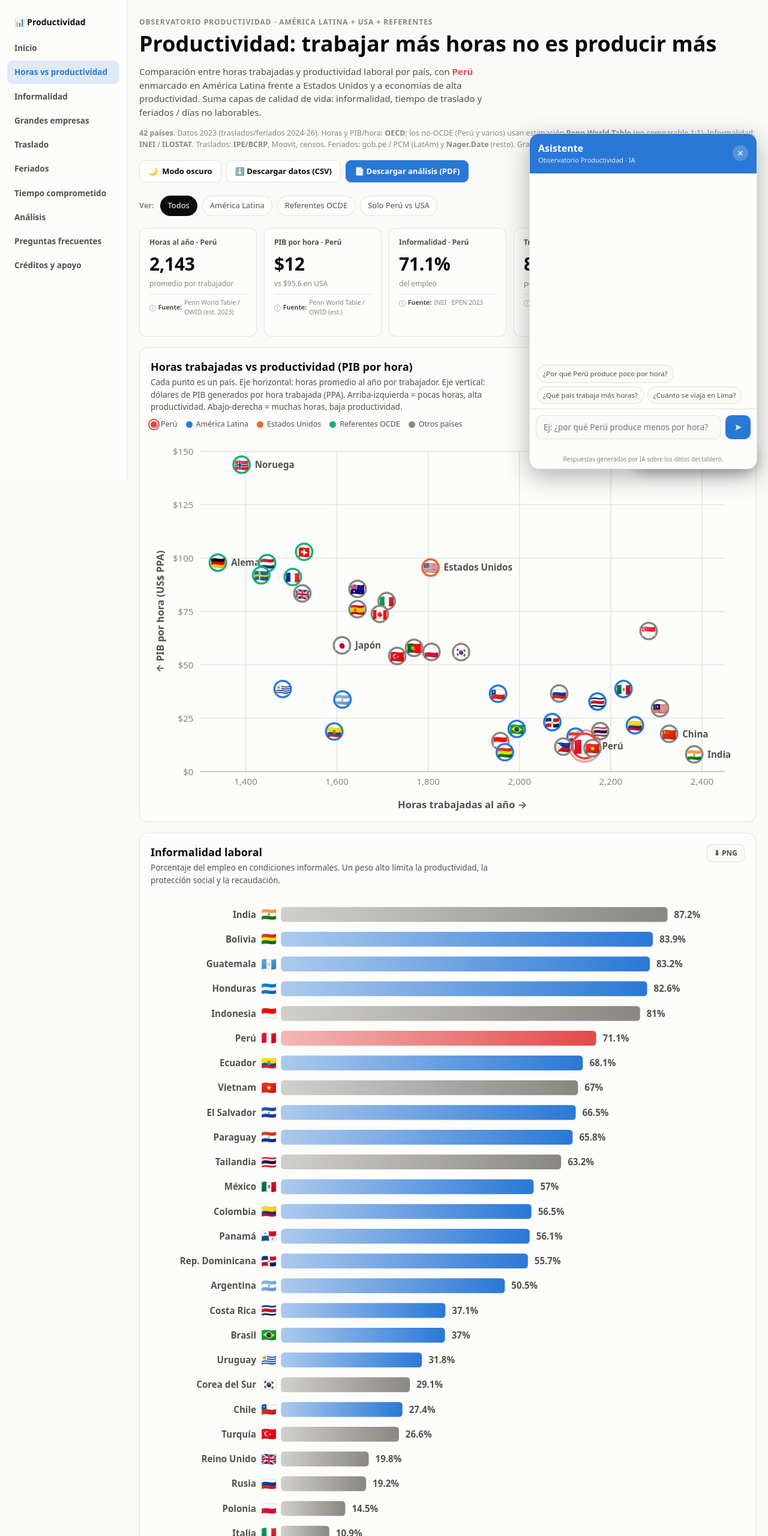
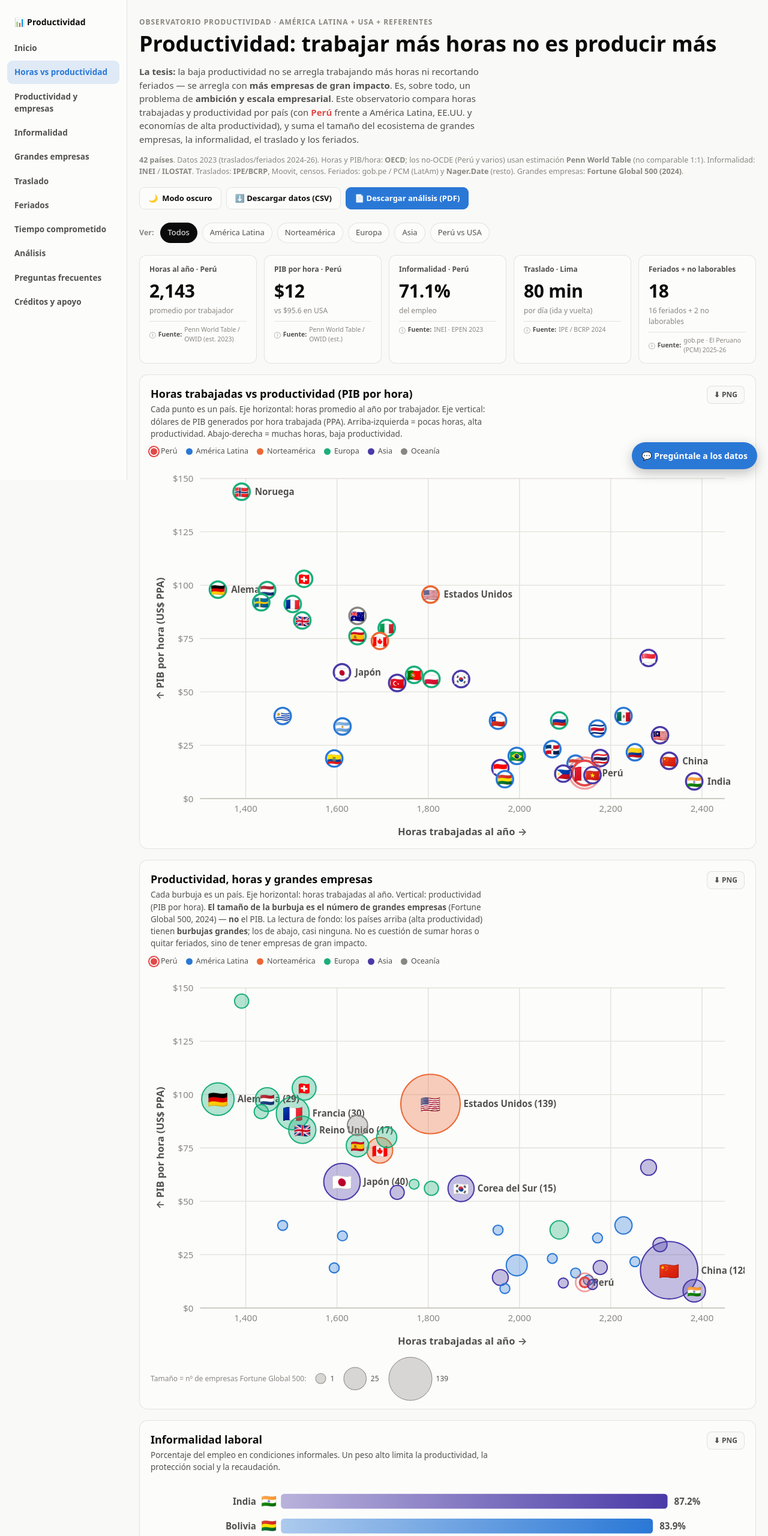
Before and after one commit to unimauro/productividad, a plain HTML site: page index.html in a window 1280 px wide. Shown: the top 2560 px of the page at 60% size. Drawn offline with Linux system fonts and the light colour scheme.

Commit message:
Fix chatbot X (hidden vs id-specificity); cards full-width; filtros por región (Norteamérica/Europa/Asia); gráfico de burbujas (productividad×horas×grandes empresas); framing ambición empresarial arriba; quita @handle de Alfredo

```diff
--- a/index.html
+++ b/index.html
@@ -54,7 +54,7 @@
     --ink:#0b0b0b; --ink2:#52514e; --muted:#898781;
     --grid:#e1e0d9; --axis:#c3c2b7; --border:rgba(11,11,11,0.10);
     /* categorical: latam / usa / referentes */
-    --latam:#2a78d6; --usa:#eb6834; --ref:#1baf7a;
+    --latam:#2a78d6; --usa:#eb6834; --ref:#1baf7a; --asia:#4a3aa7;
     --peru:#e34948;          /* emphasis */
     --good:#0ca30c; --warn:#eda100; --crit:#d03b3b;
     --seq0:#cde2fb; --seq1:#86b6ef; --seq2:#3987e5; --seq3:#1c5cab;
@@ -66,7 +66,7 @@
       --plane:#0d0d0d; --surface:#1a1a19;
       --ink:#ffffff; --ink2:#c3c2b7; --muted:#898781;
       --grid:#2c2c2a; --axis:#383835; --border:rgba(255,255,255,0.10);
-      --latam:#3987e5; --usa:#d95926; --ref:#199e70; --peru:#e66767;
+      --latam:#3987e5; --usa:#d95926; --ref:#199e70; --asia:#9085e9; --peru:#e66767;
       --seq0:#184f95; --seq1:#3987e5; --seq2:#86b6ef; --seq3:#cde2fb;
     }
   }
@@ -152,7 +152,7 @@
   .acc-card.open .acc-b{grid-template-rows:1fr}
   .acc-b>div{overflow:hidden;min-height:0}
   .acc-in{padding:0 16px 16px;font-size:13.5px;color:var(--ink2);line-height:1.55}
-  .acc-in p{margin:0 0 8px;max-width:80ch} .acc-in p:last-child{margin-bottom:0}
+  .acc-in p{margin:0 0 8px} .acc-in p:last-child{margin-bottom:0}
   .acc-in ul{margin:6px 0;padding-left:18px} .acc-in li{margin:3px 0}
   .acc-in b{color:var(--ink2);font-weight:700}
   @media print{.acc-b{grid-template-rows:1fr !important}.acc-h .acc-x{display:none}}
@@ -230,6 +230,10 @@
   .hl{color:var(--peru);font-weight:700}
   .badge-col{font-size:11px;font-weight:700;color:#fff;background:var(--latam);padding:3px 9px;
     border-radius:999px;vertical-align:middle;margin-left:8px;white-space:nowrap}
+  .bub-size{display:flex;flex-wrap:wrap;align-items:center;gap:14px;margin-top:8px;font-size:12px;color:var(--ink2)}
+  .bub-size .bs-lbl{color:var(--muted)}
+  .bub-size .bs-it{display:inline-flex;align-items:center;gap:5px}
+  .bub-size svg{overflow:visible}
   /* Chatbot */
   #bot-fab{position:fixed;right:18px;bottom:18px;z-index:40;border:none;cursor:pointer;
     background:var(--latam);color:#fff;font:inherit;font-size:14px;font-weight:600;
@@ -237,6 +241,7 @@
   #bot-panel{position:fixed;right:18px;bottom:18px;z-index:41;width:min(380px,calc(100vw - 24px));
     height:min(560px,calc(100vh - 40px));display:flex;flex-direction:column;background:var(--surface);
     border:1px solid var(--border);border-radius:16px;overflow:hidden;box-shadow:0 12px 40px rgba(0,0,0,.3)}
+  #bot-panel[hidden]{display:none}
   .bot-head{display:flex;justify-content:space-between;align-items:center;padding:12px 14px;
     border-bottom:1px solid var(--border);background:var(--latam);color:#fff}
   .bot-head .bot-sub{display:block;font-size:11px;opacity:.85;font-weight:400}
@@ -287,6 +292,7 @@
   <div class="nav-brand">📊 Productividad</div>
   <a href="#top">Inicio</a>
   <a href="#g-productividad">Horas vs productividad</a>
+  <a href="#g-burbujas">Productividad y empresas</a>
   <a href="#g-informalidad">Informalidad</a>
   <a href="#g-empresas">Grandes empresas</a>
   <a href="#g-traslado">Traslado</a>
@@ -301,10 +307,11 @@
   <header class="top">
     <div class="kicker">Observatorio Productividad · América Latina + USA + referentes</div>
     <h1>Productividad: trabajar más horas no es producir más</h1>
-    <p class="lede">Comparación entre horas trabajadas y productividad laboral por país, con
-      <span class="hl">Perú</span> enmarcado en América Latina frente a Estados Unidos y a economías
-      de alta productividad. Suma capas de calidad de vida: informalidad, tiempo de traslado y
-      feriados / días no laborables.</p>
+    <p class="lede"><b>La tesis:</b> la baja productividad no se arregla trabajando más horas ni recortando
+      feriados — se arregla con <b>más empresas de gran impacto</b>. Es, sobre todo, un problema de
+      <b>ambición y escala empresarial</b>. Este observatorio compara horas trabajadas y productividad por
+      país (con <span class="hl">Perú</span> frente a América Latina, EE.UU. y economías de alta productividad),
+      y suma el tamaño del ecosistema de grandes empresas, la informalidad, el traslado y los feriados.</p>
     <p class="src-note" id="src-note"><b>42 países</b>. Datos 2023 (traslados/feriados 2024-26). Horas y PIB/hora:
       <b>OECD</b>; los no-OCDE (Perú y varios) usan estimación <b>Penn World Table</b> (no comparable 1:1).
       Informalidad: <b>INEI</b> / <b>ILOSTAT</b>. Traslados: <b>IPE/BCRP</b>, Moovit, censos. Feriados: gob.pe / PCM
@@ -320,8 +327,10 @@
     <span class="lbl">Ver:</span>
     <button class="chip" data-f="all" aria-pressed="true">Todos</button>
     <button class="chip" data-f="latam" aria-pressed="false">América Latina</button>
-    <button class="chip" data-f="ref" aria-pressed="false">Referentes OCDE</button>
-    <button class="chip" data-f="peru" aria-pressed="false">Solo Perú vs USA</button>
+    <button class="chip" data-f="norteamerica" aria-pressed="false">Norteamérica</button>
+    <button class="chip" data-f="europa" aria-pressed="false">Europa</button>
+    <button class="chip" data-f="asia" aria-pressed="false">Asia</button>
+    <button class="chip" data-f="peruusa" aria-pressed="false">Perú vs USA</button>
   </div>
 
   <div class="cards" id="cards"></div>
@@ -334,6 +343,19 @@
       alta productividad. Abajo-derecha = muchas horas, baja productividad.</p>
     <div class="legend" id="legend-scatter"></div>
     <div class="chartbox"><div class="tip" id="tip-s"></div><svg id="scatter" viewBox="0 0 720 460" role="img" aria-label="Dispersión horas vs productividad"></svg></div>
+  </section>
+
+  <section class="block" id="g-burbujas">
+    <button class="dl-chart" data-svg="bubble" data-name="productividad-horas-empresas">⬇ PNG</button>
+    <h2>Productividad, horas y grandes empresas</h2>
+    <p class="desc">Cada burbuja es un país. Eje horizontal: horas trabajadas al año. Vertical: productividad
+      (PIB por hora). <b>El tamaño de la burbuja es el número de grandes empresas</b> (Fortune Global 500,
+      2024) — <b>no</b> el PIB. La lectura de fondo: los países arriba (alta productividad) tienen
+      <b>burbujas grandes</b>; los de abajo, casi ninguna. No es cuestión de sumar horas o quitar feriados,
+      sino de tener empresas de gran impacto.</p>
+    <div class="legend" id="legend-bub"></div>
+    <div class="chartbox"><div class="tip" id="tip-bub"></div><svg id="bubble" viewBox="0 0 720 460" role="img" aria-label="Burbujas: productividad, horas y grandes empresas"></svg></div>
+    <div class="bub-size" id="bub-size"></div>
   </section>
 
   <section class="block" id="g-informalidad">
@@ -383,7 +405,7 @@
     <h2>Tiempo comprometido con el trabajo <span class="badge-col">Subpanel · Alfredo Corillo</span></h2>
     <p class="desc">Jornada laboral legal <b>más</b> horas de traslado (ida y vuelta) al año, y qué porción de las
       horas de vigilia consume. Análisis y autoría de
-      <b><a href="https://github.com/camaradacori">Alfredo Corillo</a></b> (@camaradacori).
+      <b><a href="https://github.com/camaradacori">Alfredo Corillo</a></b>.
       Fuentes: ENUT 2024 (INEI), Encuesta CAF 2016, OCDE.</p>
     <div class="cards">
       <div class="card"><div class="lbl">Máximo traslado anual</div><div class="val">366 h</div><div class="sub">🇵🇪 Perú · ≈ 8 semanas de jornada</div></div>
@@ -405,8 +427,24 @@
     <h2>Análisis</h2>
     <p class="desc">Cinco lecturas de los datos. Toca cada tarjeta para expandirla.</p>
     <div class="acc" id="acc">
-      <div class="acc-card c-blue open">
-        <button class="acc-h" aria-expanded="true"><span class="acc-ic">📉</span>
+      <div class="acc-card c-indigo open">
+        <button class="acc-h" aria-expanded="true"><span class="acc-ic">🏢</span>
+          <span>El problema de fondo: falta de ambición empresarial</span><span class="acc-tag">Escala</span><span class="acc-x">▾</span></button>
+        <div class="acc-b"><div><div class="acc-in">
+          <p>La baja productividad no se arregla trabajando más horas ni recortando feriados: se arregla con
+            <b>más empresas de gran impacto</b>. Una compañía de miles de millones de dólares no genera valor
+            sola — arrastra proveedores, servicios especializados, I+D, formación y empleo formal de alta
+            productividad. Por eso el número de grandes corporaciones es un buen espejo de la capacidad de una
+            economía para generar valor por hora.</p>
+          <p>En el Fortune Global 500 (2024), <b>EE.UU. tiene 139, China 128, Japón 40, Francia 30 y Alemania 29</b>.
+            En Sudamérica solo figuran <b>Brasil (7)</b> y <b>México (3)</b>; <b>Perú, Chile, Colombia y Argentina están en 0</b>.
+            La ausencia de grandes empresas ancla — más que las horas o los feriados — es el corazón del rezago
+            en valor por hora (<a href="#g-burbujas">ver las burbujas</a>).</p>
+        </div></div></div>
+      </div>
+
+      <div class="acc-card c-blue">
+        <button class="acc-h" aria-expanded="false"><span class="acc-ic">📉</span>
           <span>La paradoja</span><span class="acc-tag">Productividad</span><span class="acc-x">▾</span></button>
         <div class="acc-b"><div><div class="acc-in">
           <p>Los países que más horas trabajan no son los más productivos. México (2.228 h/año), Colombia
@@ -414,20 +452,6 @@
             Alemania y Países Bajos trabajan ~1.340-1.450 h/año y producen <b>~US$ 98 por hora</b>: cerca de la
             mitad de horas y el doble o más de valor por hora. Perú es el caso extremo: muchas horas, la
             productividad más baja de la muestra.</p>
-        </div></div></div>
-      </div>
-
-      <div class="acc-card c-indigo">
-        <button class="acc-h" aria-expanded="false"><span class="acc-ic">🏢</span>
-          <span>Grandes empresas y ecosistema</span><span class="acc-tag">Escala</span><span class="acc-x">▾</span></button>
-        <div class="acc-b"><div><div class="acc-in">
-          <p>Una empresa de miles de millones de dólares no genera valor sola: arrastra proveedores, servicios
-            especializados, I+D, formación y empleo formal de alta productividad. Por eso el número de grandes
-            corporaciones es un buen espejo de la capacidad de una economía para generar valor por hora.</p>
-          <p>En el Fortune Global 500 (2024), <b>EE.UU. tiene 139, China 128, Japón 40, Francia 30 y Alemania 29</b>.
-            En Sudamérica solo figuran <b>Brasil (7)</b> y <b>México (3)</b>; <b>Perú, Chile, Colombia y Argentina están en 0</b>.
-            La ausencia de grandes empresas ancla es parte de por qué el valor por hora se queda atrás
-            (<a href="#g-empresas">ver el gráfico</a>).</p>
         </div></div></div>
       </div>
 
@@ -571,7 +595,7 @@
     <h2>Créditos, apoyo y difusión</h2>
     <p class="credit">Creado por <b><a href="https://unimauro.github.io/">Carlos Cárdenas Fernández</a></b>
       (<a href="https://github.com/unimauro">@unimauro</a>), con análisis de feriados y horas trabajadas de
-      <b><a href="https://github.com/camaradacori">Alfredo Corillo</a></b> (@camaradacori). Datos de fuentes
+      <b><a href="https://github.com/camaradacori">Alfredo Corillo</a></b>. Datos de fuentes
       públicas; código abierto en <a href="https://github.com/unimauro/productividad">GitHub</a>. Si te sirve, apóyalo:</p>
     <div class="support">
       <a class="s-coffee" href="https://buymeacoffee.com/unimauro" target="_blank" rel="noopener">☕ Invítame un café</a>
@@ -685,12 +709,20 @@ const DATA = [
    Feriados: LatAm+referentes = conteo legal nacional; resto = Nager.Date 2025 (nacional, excluye
    subnacionales, por eso Suiza=4/China=6). fg500 = empresas Fortune Global 500 (2024). extra = días no
    laborables (solo Perú). */
+// Región por país (define color de grupo + filtros). Perú va aparte (énfasis).
+const REGION={NO:"europa",CH:"europa",DE:"europa",NL:"europa",US:"norteamerica",SE:"europa",FR:"europa",
+  AU:"oceania",GB:"europa",IT:"europa",ES:"europa",CA:"norteamerica",SG:"asia",JP:"asia",PT:"europa",
+  PL:"europa",KR:"asia",TR:"asia",UY:"latam",MX:"latam",RU:"europa",CL:"latam",AR:"latam",CR:"latam",
+  MY:"asia",DO:"latam",CO:"latam",BR:"latam",TH:"asia",EC:"latam",CN:"asia",PY:"latam",ID:"asia",
+  GT:"latam",PE:"peru",PH:"asia",VN:"asia",BO:"latam",IN:"asia",PA:"latam",SV:"latam",HN:"latam"};
+DATA.forEach(d=>{d.group=REGION[d.code]||d.group;});
 const GROUPS = {
-  peru:  {label:"Perú",           color:"var(--peru)"},
-  latam: {label:"América Latina", color:"var(--latam)"},
-  usa:   {label:"Estados Unidos", color:"var(--usa)"},
-  ref:   {label:"Referentes OCDE",color:"var(--ref)"},
-  mundo: {label:"Otros países",   color:"var(--muted)"},
+  peru:         {label:"Perú",         color:"var(--peru)"},
+  latam:        {label:"América Latina",color:"var(--latam)"},
+  norteamerica: {label:"Norteamérica", color:"var(--usa)"},
+  europa:       {label:"Europa",       color:"var(--ref)"},
+  asia:         {label:"Asia",         color:"var(--asia)"},
+  oceania:      {label:"Oceanía",      color:"var(--muted)"},
 };
 const FLAG={PE:"🇵🇪",MX:"🇲🇽",CL:"🇨🇱",CO:"🇨🇴",CR:"🇨🇷",BR:"🇧🇷",AR:"🇦🇷",US:"🇺🇸",DE:"🇩🇪",NL:"🇳🇱",
   UY:"🇺🇾",PY:"🇵🇾",PA:"🇵🇦",HN:"🇭🇳",EC:"🇪🇨",BO:"🇧🇴",GT:"🇬🇹",DO:"🇩🇴",SV:"🇸🇻",VE:"🇻🇪",
@@ -732,10 +764,9 @@ const fmt = n => n.toLocaleString("es-PE");
 const money = n => "$"+n.toLocaleString("es-PE");
 function visible(){
   if(filter==="all") return DATA;
-  if(filter==="peru") return DATA.filter(d=>d.group==="peru"||d.group==="usa");
-  if(filter==="latam")return DATA.filter(d=>d.group==="latam"||d.group==="peru");
-  if(filter==="ref")  return DATA.filter(d=>d.group==="ref"||d.group==="peru");
-  return DATA;
+  if(filter==="peruusa") return DATA.filter(d=>d.code==="PE"||d.code==="US");
+  if(filter==="latam")   return DATA.filter(d=>d.group==="latam"||d.group==="peru");
+  return DATA.filter(d=>d.group===filter);
 }
 const SVGNS="http://www.w3.org/2000/svg";
 function el(tag,attrs){const e=document.createElementNS(SVGNS,tag);
@@ -817,6 +848,51 @@ function renderScatter(){
     hit.addEventListener("pointerleave",()=>tip.style.opacity=0);
     svg.appendChild(hit);
   });
+}
+
+/* ===== BUBBLE: productividad × horas × nº grandes empresas (FG500) ===== */
+function renderBubble(){
+  const svg=document.getElementById("bubble");if(!svg)return;svg.innerHTML="";
+  const W=720,H=460,m={t:20,r:24,b:52,l:60};
+  const data=visible().filter(d=>d.hours!=null&&d.prod!=null);
+  const xmin=1300,xmax=2450,ymin=0,ymax=150;
+  const X=v=>m.l+(v-xmin)/(xmax-xmin)*(W-m.l-m.r);
+  const Y=v=>H-m.b-(v-ymin)/(ymax-ymin)*(H-m.t-m.b);
+  for(let gx=1400;gx<=2400;gx+=200){
+    svg.appendChild(el("line",{x1:X(gx),y1:m.t,x2:X(gx),y2:H-m.b,class:"gl"}));
+    const t=el("text",{x:X(gx),y:H-m.b+16,"text-anchor":"middle",class:"axis-t"});t.textContent=fmt(gx);svg.appendChild(t);
+  }
+  for(let gy=0;gy<=150;gy+=25){
+    svg.appendChild(el("line",{x1:m.l,y1:Y(gy),x2:W-m.r,y2:Y(gy),class:"gl"}));
+    const t=el("text",{x:m.l-8,y:Y(gy)+4,"text-anchor":"end",class:"axis-t"});t.textContent="$"+gy;svg.appendChild(t);
+  }
+  svg.appendChild(el("line",{x1:m.l,y1:H-m.b,x2:W-m.r,y2:H-m.b,class:"baseline"}));
+  const xt=el("text",{x:(m.l+W-m.r)/2,y:H-8,"text-anchor":"middle",class:"axis-title"});
+  xt.textContent="Horas trabajadas al año →";svg.appendChild(xt);
+  const yt=el("text",{x:-((m.t+H-m.b)/2),y:16,"text-anchor":"middle",class:"axis-title",transform:"rotate(-90)"});
+  yt.textContent="↑ PIB por hora (US$ PPA)";svg.appendChild(yt);
+  const maxFg=Math.max(...DATA.map(d=>d.fg500))||1;
+  const rOf=f=>6+(36-6)*Math.sqrt(f/maxFg);
+  const tip=document.getElementById("tip-bub");
+  data.slice().sort((a,b)=>b.fg500-a.fg500).forEach(d=>{
+    const cx=X(d.hours),cy=Y(d.prod),r=rOf(d.fg500),isP=d.group==="peru",col=colorOf(d);
+    if(isP)svg.appendChild(el("circle",{cx,cy,r:Math.max(r,7)+4,fill:"none",stroke:"var(--peru)","stroke-width":2,opacity:.5}));
+    svg.appendChild(el("circle",{cx,cy,r,fill:col,"fill-opacity":.32,stroke:col,"stroke-width":isP?2.5:1.5}));
+    if(r>=13){const fl=el("text",{x:cx,y:cy,"text-anchor":"middle","dominant-baseline":"central"});
+      fl.setAttribute("font-size",Math.min(r,20));fl.textContent=FLAG[d.code]||"";svg.appendChild(fl);}
+    if(isP||d.fg500>=15){const lb=el("text",{x:cx+r+4,y:cy+4,class:"pt-lbl"});
+      lb.textContent=d.name+(d.fg500?" ("+d.fg500+")":"");svg.appendChild(lb);}
+    const hit=el("circle",{cx,cy,r:Math.max(18,r+4),class:"pt-hit"});
+    hit.addEventListener("pointermove",ev=>showTip(tip,ev,d,[
+      ["Grandes empresas",d.fg500],["PIB/hora",money(d.prod)],["Horas/año",fmt(d.hours)]],
+      "Fortune Global 500 (2024) · "+GROUPS[d.group].label));
+    hit.addEventListener("pointerleave",()=>tip.style.opacity=0);
+    svg.appendChild(hit);
+  });
+  // leyenda de tamaño
+  const box=document.getElementById("bub-size");
+  const mk=f=>`<span class="bs-it"><svg width="${rOf(f)*2+4}" height="${rOf(f)*2+4}" viewBox="0 0 ${rOf(f)*2+4} ${rOf(f)*2+4}"><circle cx="${rOf(f)+2}" cy="${rOf(f)+2}" r="${rOf(f)}" fill="var(--muted)" fill-opacity=".32" stroke="var(--muted)"/></svg>${f}</span>`;
+  box.innerHTML=`<span class="bs-lbl">Tamaño = nº de empresas Fortune Global 500:</span>`+[1,25,139].map(mk).join("");
 }
 
 /* ===== GENERIC BAR ===== */
@@ -927,6 +1003,9 @@ function renderLegends(){
   const ls=document.getElementById("legend-scatter");
   ls.innerHTML=Object.entries(GROUPS).map(([k,g])=>
     `<span class="it"><span class="dot ${k==='peru'?'peru':''}" style="background:${g.color}"></span>${g.label}</span>`).join("");
+  const lb=document.getElementById("legend-bub");
+  if(lb)lb.innerHTML=Object.entries(GROUPS).map(([k,g])=>
+    `<span class="it"><span class="dot ${k==='peru'?'peru':''}" style="background:${g.color}"></span>${g.label}</span>`).join("");
   document.getElementById("legend-hol").innerHTML=
     `<span class="it"><span class="dot" style="background:var(--latam)"></span>Feriados oficiales</span>`+
     `<span class="it"><span class="dot" style="background:var(--warn)"></span>Días no laborables (Perú)</span>`;
@@ -951,7 +1030,7 @@ function renderTable(){
 
 /* ===== RENDER ALL ===== */
 function renderAll(){
-  renderCards();renderScatter();
+  renderCards();renderScatter();renderBubble();
   renderBar("bar-informal","tip-i","informal","Informalidad",v=>v+"%");
   renderBar("bar-commute","tip-c","commute","Traslado",v=>v+" min");
   renderBar("bar-fg500","tip-fg","fg500","Empresas FG500",v=>fmt(v));
@@ -989,7 +1068,7 @@ function init(){
     const a=byId[e.target.id];if(!a)return;
     if(e.isIntersecting){links.forEach(x=>x.classList.remove("active"));a.classList.add("active");}
   })},{rootMargin:"-45% 0px -50% 0px"});
-  ["g-productividad","g-informalidad","g-empresas","g-traslado","g-feriados","g-tiempo","analisis","faq","creditos"]
+  ["g-productividad","g-burbujas","g-informalidad","g-empresas","g-traslado","g-feriados","g-tiempo","analisis","faq","creditos"]
     .forEach(id=>{const el=document.getElementById(id);if(el)io.observe(el);});
 
   // ----- Dark mode manual (persistente) -----
```
